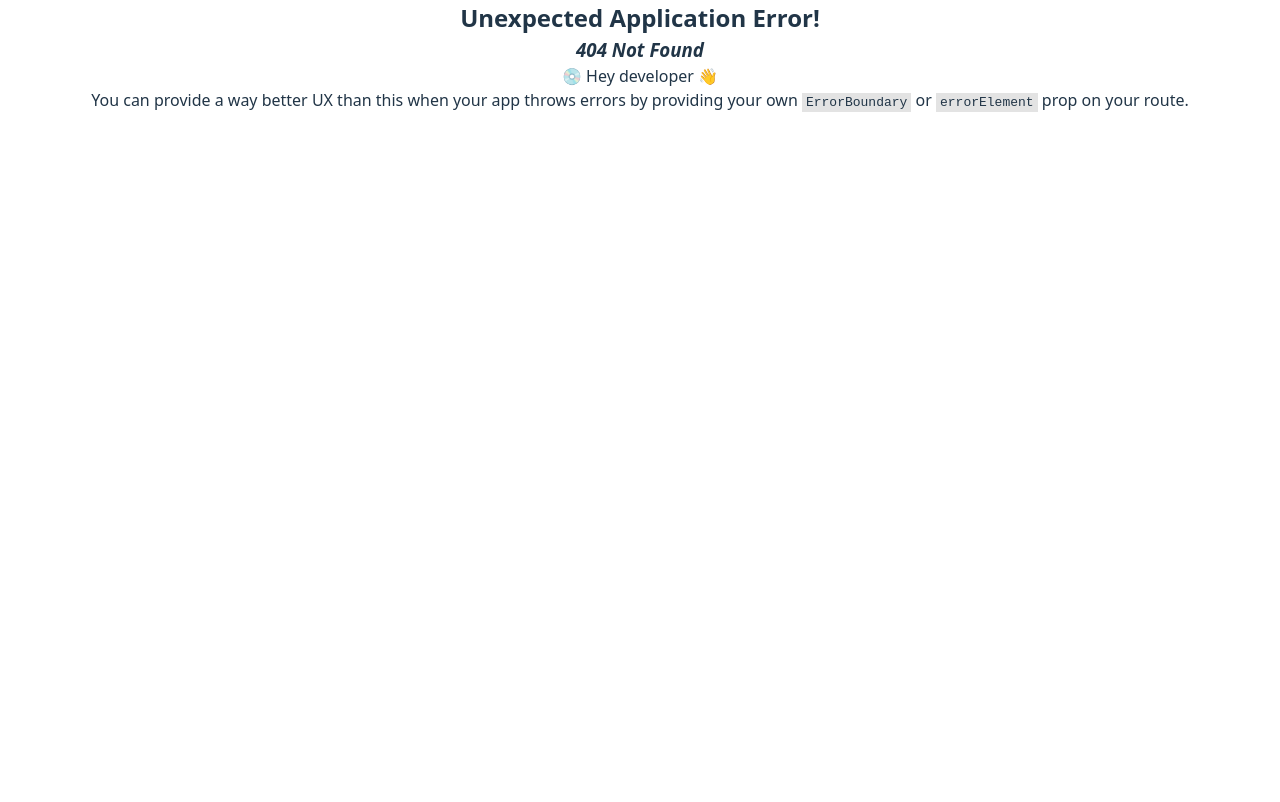
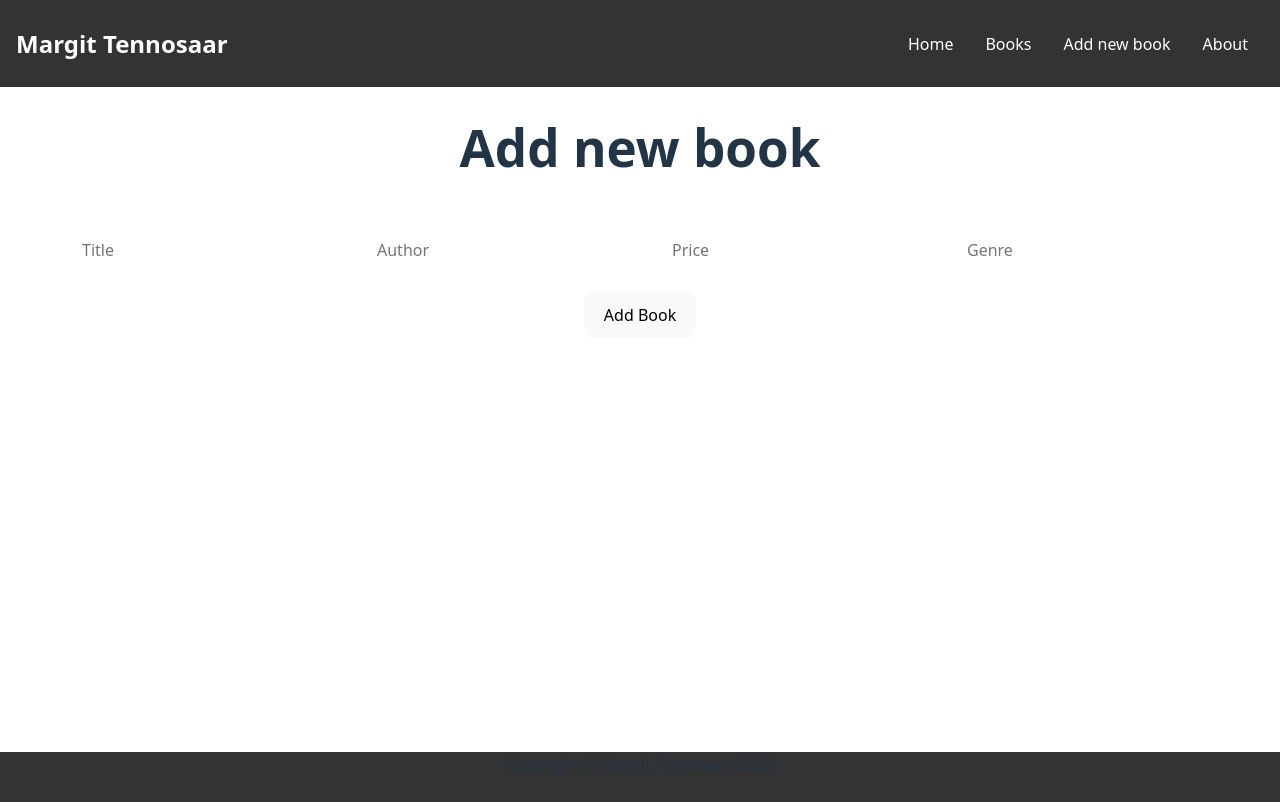
Before and after one commit to margittennosaar/react_demo, a React app: page /add in a window 1280 px wide. Before the commit this address had no page. Built offline with nearby package versions, Linux system fonts and the light colour scheme; the HTML template or start-up script is replaced by a standard one.

Commit message:
random commit

```diff
--- a/src/App.jsx
+++ b/src/App.jsx
@@ -3,6 +3,7 @@ import "./App.css";
 import Root from "./pages/Root";
 import About from "./pages/About";
 import BookList from "./components/Books/BookList";
+import AddBookForm from "./pages/AddBookForm";
 
 const router = createBrowserRouter([
   {
@@ -17,6 +18,10 @@ const router = createBrowserRouter([
     path: "/books",
     element: <BookList />,
   },
+  {
+    path: "/add",
+    element: <AddBookForm />,
+  },
 ]);
 
 const App = () => {
--- a/src/components/Header/Header.jsx
+++ b/src/components/Header/Header.jsx
@@ -12,6 +12,7 @@ const Header = ({ name }) => {
         <ul>
           <Link to="/">Home</Link>
           <Link to="/books">Books</Link>
+          <Link to="/add">Add new book</Link>
           <Link to="/about">About</Link>
         </ul>
       </nav>
--- /dev/null
+++ b/src/pages/AddBookForm.jsx
@@ -0,0 +1,67 @@
+import { useState } from "react";
+import Header from "../components/Header/Header";
+import Footer from "../components/Footer/Footer";
+
+const AddBookForm = ({ onAddBook }) => {
+  const [title, setTitle] = useState("");
+  const [author, setAuthor] = useState("");
+  const [price, setPrice] = useState("");
+  const [genre, setGenre] = useState("");
+
+  const handleSubmit = (e) => {
+    e.preventDefault();
+
+    const newBook = {
+      title,
+      author,
+      price: parseFloat(price),
+      genre,
+    };
+
+    onAddBook(newBook);
+
+    setTitle("");
+    setAuthor("");
+    setPrice("");
+    setGenre("");
+  };
+
+  return (
+    <>
+      <Header name="Margit Tennosaar" />
+      <main>
+        <h1>Add new book</h1>
+        <form onSubmit={handleSubmit}>
+          <input
+            type="text"
+            placeholder="Title"
+            value={title}
+            onChange={(e) => setTitle(e.target.value)}
+          />
+          <input
+            type="text"
+            placeholder="Author"
+            value={author}
+            onChange={(e) => setAuthor(e.target.value)}
+          />
+          <input
+            type="number"
+            placeholder="Price"
+            value={price}
+            onChange={(e) => setPrice(e.target.value)}
+          />
+          <input
+            type="text"
+            placeholder="Genre"
+            value={genre}
+            onChange={(e) => setGenre(e.target.value)}
+          />
+          <button type="submit">Add Book</button>
+        </form>
+      </main>
+      <Footer year={2025} />
+    </>
+  );
+};
+
+export default AddBookForm;
```
